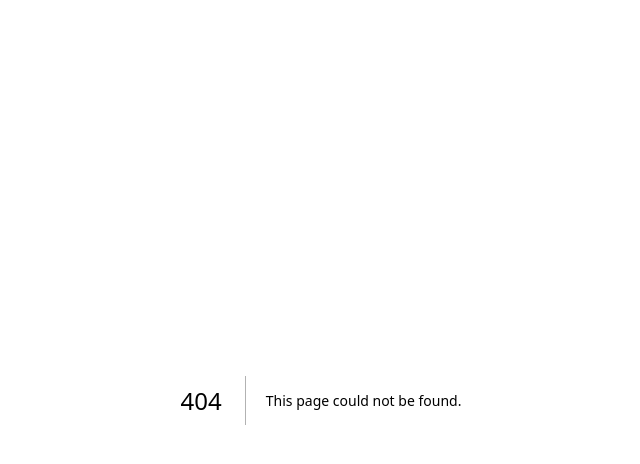
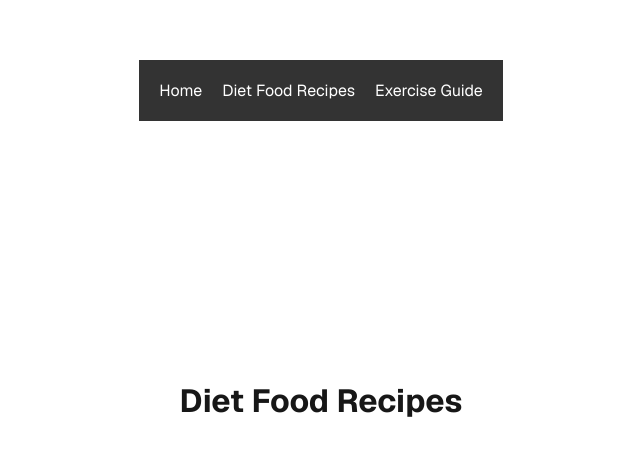
Before and after one commit to prosenjeetshil/next_app, a Next.js app: page /recipes in a window 1280 px wide. Before the commit this address had no page. Shown: the top 464 px of the page, without its empty margins (319-959 px from the left). Built offline with nearby package versions, Linux system fonts and the light colour scheme.

Commit message:
fix: navbar

```diff
--- /dev/null
+++ b/src/app/recipes/page.js
@@ -0,0 +1,16 @@
+import Navbar from '../components/NavBar';
+import styles from '../styles/RecipesPage.module.css'
+
+const RecipesPage = () => {
+  return (
+    <div className={styles.page}>
+        <Navbar/>
+      <div>
+        <h1>Diet Food Recipes</h1>
+        {/* Add content here */}
+      </div>
+    </div>
+  );
+};
+
+export default RecipesPage;
--- /dev/null
+++ b/src/app/styles/ExercisesPage.module.css
@@ -0,0 +1,17 @@
+.page {
+    --gray-rgb: 0, 0, 0;
+    --gray-alpha-200: rgba(var(--gray-rgb), 0.08);
+    --gray-alpha-100: rgba(var(--gray-rgb), 0.05);
+
+    --button-primary-hover: #383838;
+    --button-secondary-hover: #f2f2f2;
+
+    display: grid;
+    grid-template-rows: 20px 1fr 20px;
+    align-items: center;
+    justify-items: center;
+    min-height: 100svh;
+    padding: 80px;
+    gap: 64px;
+    font-family: var(--font-geist-sans);
+  }
--- /dev/null
+++ b/src/app/styles/NavBar.module.css
@@ -0,0 +1,17 @@
+.navbar {
+    display: flex;
+    justify-content: space-around;
+    background-color: #333;
+    padding: 10px;
+  }
+
+  .navbar a {
+    color: white;
+    text-decoration: none;
+    padding: 10px;
+  }
+
+  .navbar a:hover {
+    background-color: #575757;
+    border-radius: 5px;
+  }
--- /dev/null
+++ b/src/app/styles/RecipesPage.module.css
@@ -0,0 +1,17 @@
+.page {
+    --gray-rgb: 0, 0, 0;
+    --gray-alpha-200: rgba(var(--gray-rgb), 0.08);
+    --gray-alpha-100: rgba(var(--gray-rgb), 0.05);
+
+    --button-primary-hover: #383838;
+    --button-secondary-hover: #f2f2f2;
+
+    display: grid;
+    grid-template-rows: 20px 1fr 20px;
+    align-items: center;
+    justify-items: center;
+    min-height: 100svh;
+    padding: 80px;
+    gap: 64px;
+    font-family: var(--font-geist-sans);
+  }
```
Also changed, not shown: src/app/components/NavBar.js (+7 -7 lines), src/app/exercises/page.js (renamed from src/app/pages/exercises.js, +5 -4 lines), src/app/page.module.css (+0 -18 lines), src/app/pages/index.js (deleted, +0 -14 lines), src/app/pages/recipes.js (deleted, +0 -24 lines).
